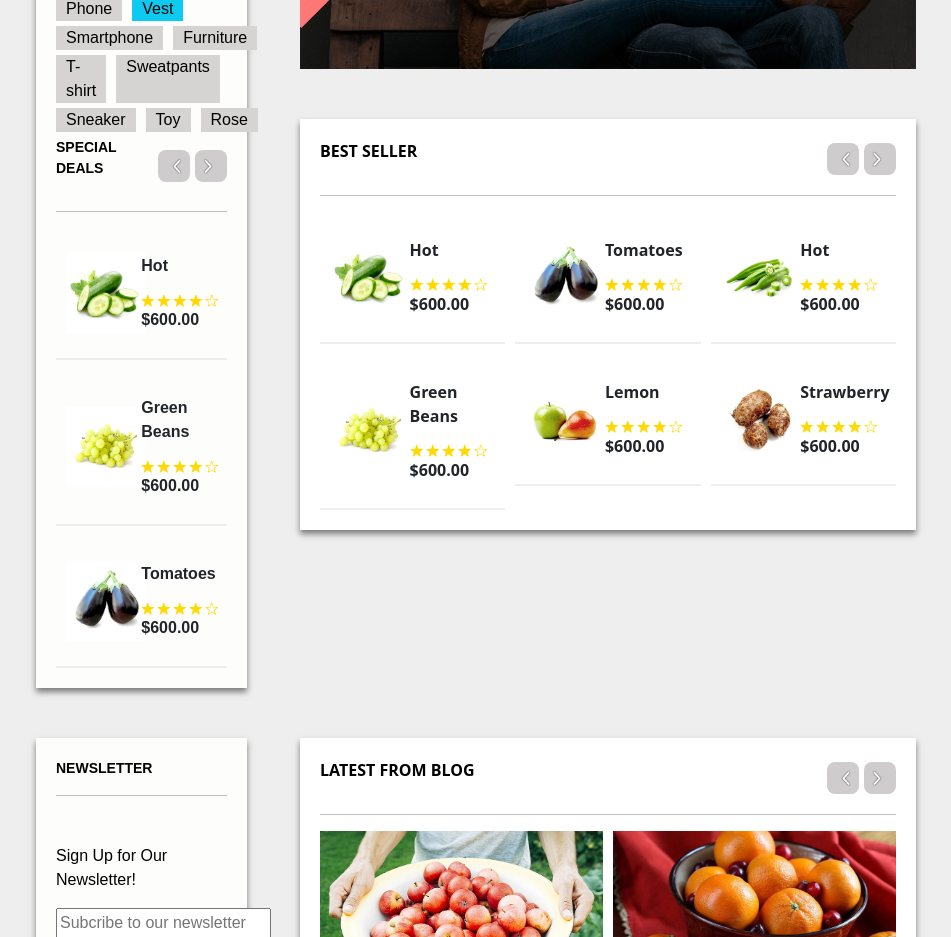
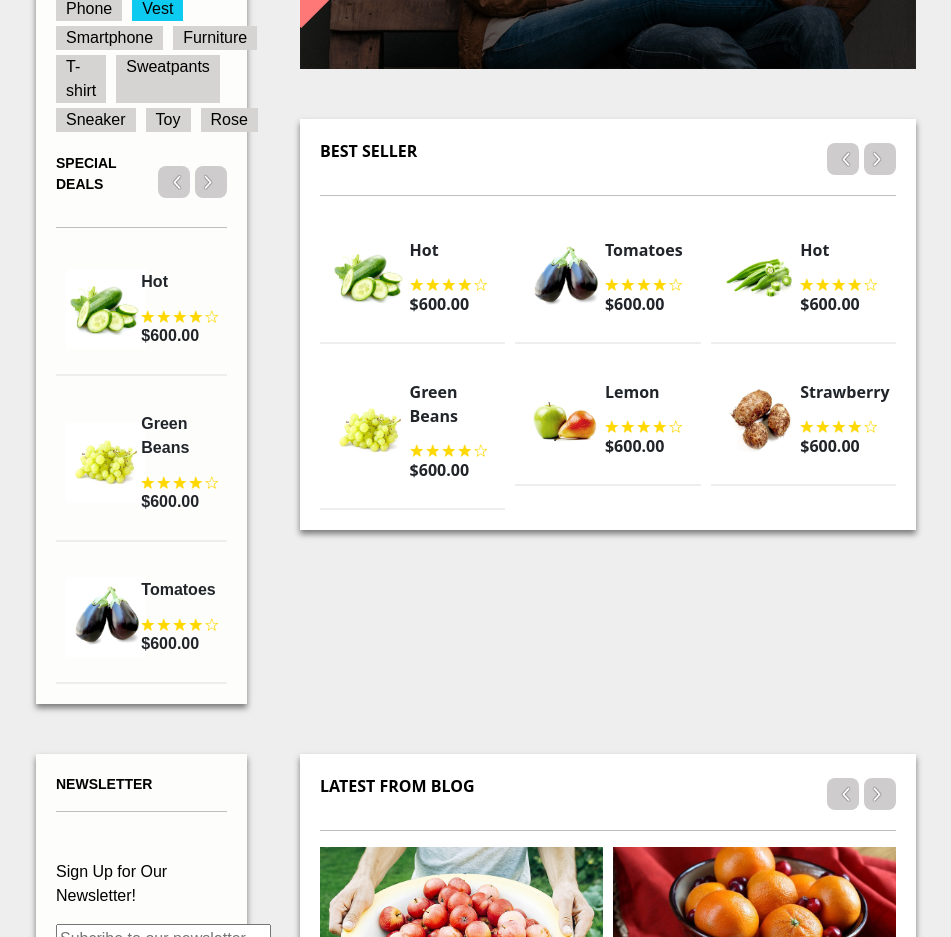
Before and after one commit to BeLaughter/Flipmart, a React (Vite) app: page / in a window 1280 px wide. Shown: the part 2140-3077 px from the top of the page, without its empty margins (164-1115 px from the left). Built offline with nearby package versions, Linux system fonts and the light colour scheme.

Commit message:
my changes

```diff
--- a/src/Components/Card4.jsx
+++ b/src/Components/Card4.jsx
@@ -71,7 +71,7 @@ const Card4 = () => {
                 </div>
               </div>
             </div>
-            <div className="hotdeal-top spb">
+            <div className="hotdeal-top mt-3 spb">
               <div>
                 <p className="p-hot small-text">SPECIAL DEALS</p>
               </div>
--- a/src/Components/Navbar.css
+++ b/src/Components/Navbar.css
@@ -20,6 +20,7 @@
   }
   .input {
     width: 100%;
+    border-radius: opx;
   }
   button {
     width: 100%;
```
